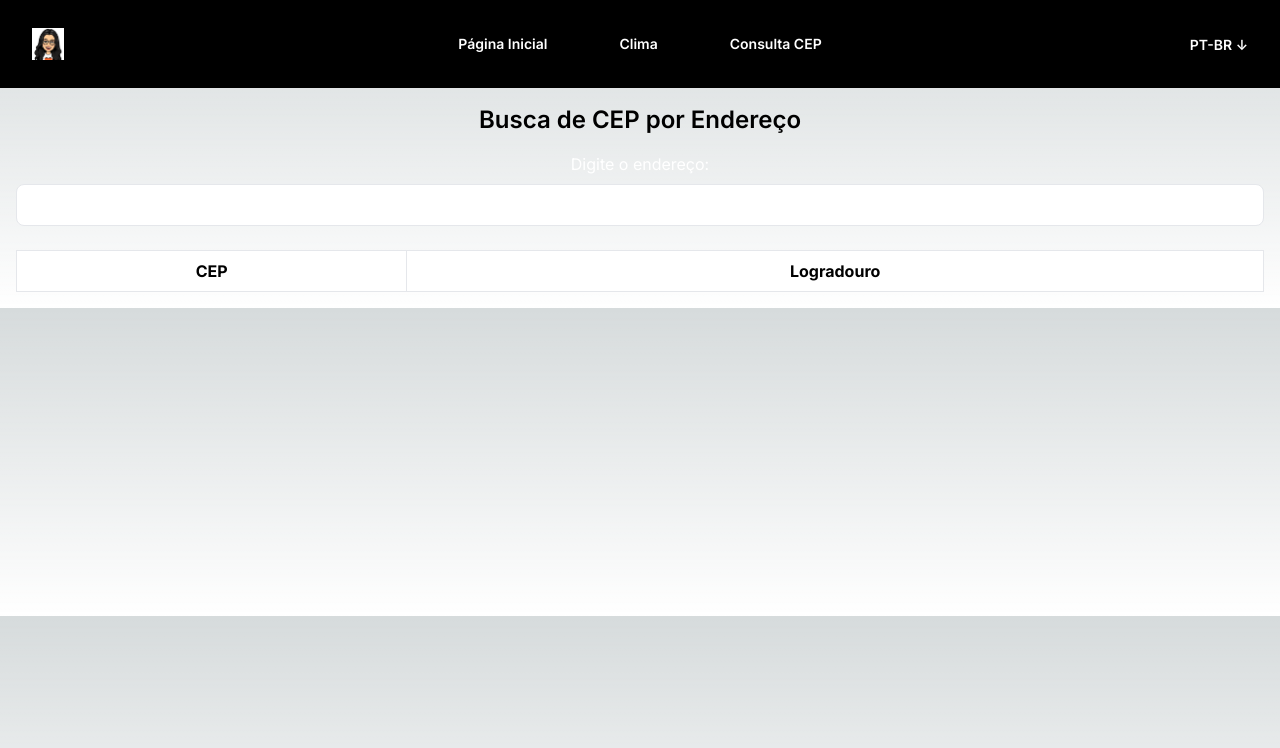
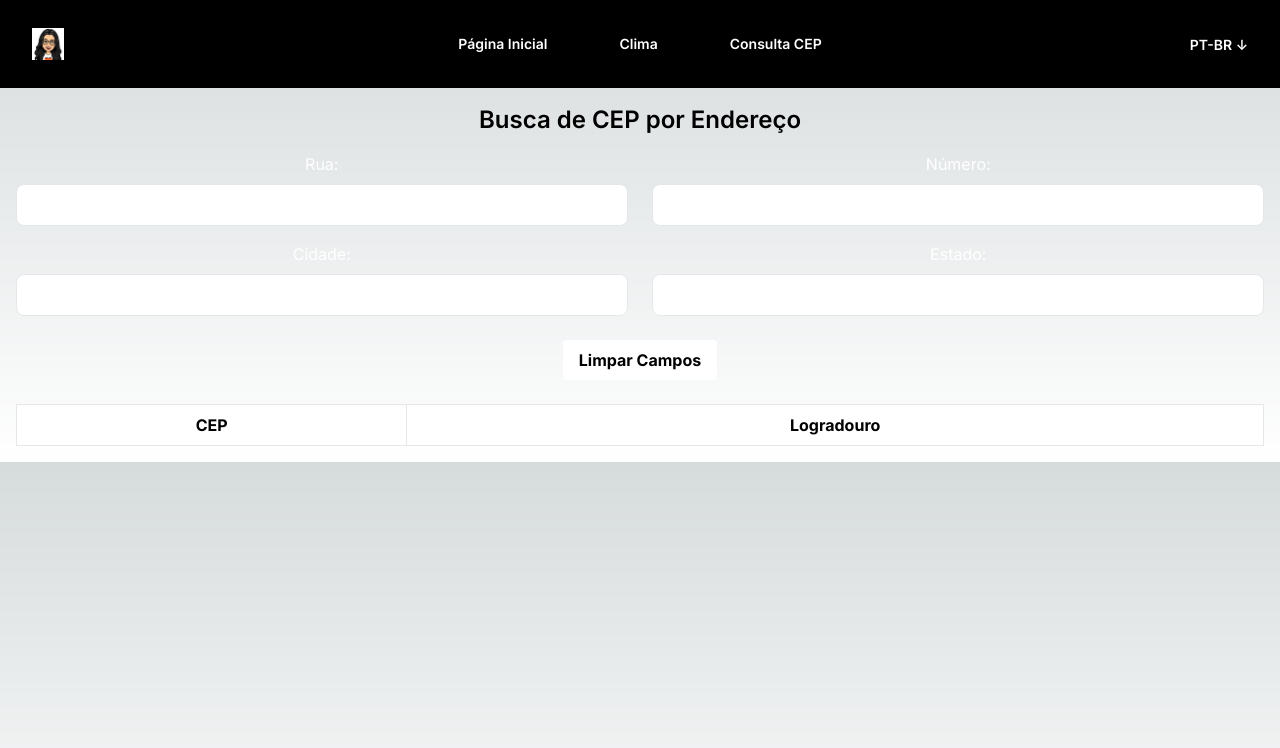
Before and after one commit to thaisdsandim/desafio-plin, a Next.js app: page /cep in a window 1280 px wide. Shown: the top 748 px of the page. Built offline with nearby package versions, Linux system fonts and the light colour scheme.

Commit message:
[FIX] clima api

```diff
--- a/src/app/cep/page.tsx
+++ b/src/app/cep/page.tsx
@@ -5,20 +5,33 @@ import API_CONFIG from '@/utils/apiConfig';
 import Input from '@/components/form/Input';
 import SearchResult from '@/components/SearchResult';
 import Menu from '@/components/menu/Menu';
+import Button from '@/components/Button';
+const API_key = 'AIzaSyDII5CXTv71DjVo32ljwao_uBSODSj6vMk';
+
+interface AddressComponent {
+  long_name: string;
+  short_name: string;
+  types: string[];
+}
+interface SearchResultProps {
+  results: {
+    address_components: AddressComponent[];
+    formatted_address: string;
+  }[];
+}
 
 export default function Cep() {
-  const [searchTerm, setSearchTerm] = useState<string>('');
-  const [searchResults, setSearchResults] = useState<{
-    cep: string;
-    logradouro: string;
-    bairro: string;
-    cidade: string;
-    uf: string;
-  }[]>([]);
+  const [street, setStreet] = useState<string>('');
+  const [number, setNumber] = useState<string>('');
+  const [city, setCity] = useState<string>('');
+  const [state, setState] = useState<string>('');
+  const [searchResults, setSearchResults] = useState<SearchResultProps['results']>([]);
 
-  const handleSearch = async (term: string) => {
+  const handleSearch = async () => {
+    const term = `${street}, ${number}, ${city}, ${state}`;
+
     try {
-      const response = await fetch(`${API_CONFIG.cepApi}/${term}`, {
+      const response = await fetch(`${API_CONFIG.cepApi}=${term}&key=${API_key}`, {
         headers: {
           Accept: 'application/json'
         }
@@ -26,7 +39,7 @@ export default function Cep() {
 
       if (response.ok) {
         const data = await response.json();
-        setSearchResults(data);
+        setSearchResults(data.results);
       } else {
         console.error('Erro ao buscar CEP:', response.status);
         setSearchResults([]);
@@ -38,12 +51,21 @@ export default function Cep() {
   };
 
   useEffect(() => {
-    if (searchTerm.length > 0) {
-      handleSearch(searchTerm);
+    if (street || number || city || state) {
+      handleSearch();
     } else {
       setSearchResults([]);
     }
-  }, [searchTerm]);
+  // eslint-disable-next-line react-hooks/exhaustive-deps
+  }, [street, number, city, state]);
+
+  const handleClearFields = () => {
+    setStreet('');
+    setNumber('');
+    setCity('');
+    setState('');
+    setSearchResults([]);
+  };
 
   return (
     <>
@@ -51,15 +73,55 @@ export default function Cep() {
       <div className="p-4 text-center">
         <div className="text-center">
           <h1 className="text-2xl font-semibold mb-4">Busca de CEP por Endereço</h1>
-          <Input
-            id="text"
-            label="Digite o endereço:"
-            type="text"
-            name="text"
-            value={searchTerm}
-            onChange={(e: ChangeEvent<HTMLInputElement>) => setSearchTerm(e.target.value)}
-            required={false}
-          />
+          <div className="flex items-center justify-between max-w-full">
+            <div className="flex-wrap min-w-[49%]">
+              <Input
+                id="street"
+                label="Rua:"
+                type="text"
+                name="street"
+                value={street}
+                onChange={(e: ChangeEvent<HTMLInputElement>) => setStreet(e.target.value)}
+                required={true}
+              />
+            </div>
+            <div className="flex-wrap min-w-[49%]">
+              <Input
+                id="number"
+                label="Número:"
+                type="text"
+                name="number"
+                value={number}
+                onChange={(e: ChangeEvent<HTMLInputElement>) => setNumber(e.target.value)}
+                required={true}
+              />
+            </div>
+          </div>
+          <div className="flex justify-between items-center max-w-full">
+            <div className="flex-wrap min-w-[49%]">
+              <Input
+                id="city"
+                label="Cidade:"
+                type="text"
+                name="city"
+                value={city}
+                onChange={(e: ChangeEvent<HTMLInputElement>) => setCity(e.target.value)}
+                required={true}
+              />
+            </div>
+            <div className="flex-wrap min-w-[49%]">
+              <Input
+                id="state"
+                label="Estado:"
+                type="text"
+                name="state"
+                value={state}
+                onChange={(e: ChangeEvent<HTMLInputElement>) => setState(e.target.value)}
+                required={true}
+              />
+            </div>
+          </div>
+          <button onClick={handleClearFields} className="bg-white hover:bg-gray-500 text-black font-bold py-2 px-4 mt-2 rounded">Limpar Campos</button>
         </div>
         <SearchResult results={searchResults} />
       </div>
--- a/src/components/SearchResult.tsx
+++ b/src/components/SearchResult.tsx
@@ -1,18 +1,18 @@
-import formatCEP from '@/utils/formatCEP';
+interface AddressComponent {
+  long_name: string;
+  short_name: string;
+  types: string[];
+}
 
 interface SearchResultProps {
   results: {
-    cep: string;
-    logradouro: string;
-    bairro: string;
-    cidade: string;
-    uf: string;
+    address_components: AddressComponent[];
+    formatted_address: string;
   }[];
 }
 
 export default function SearchResult({ results }: SearchResultProps) {
-  const sortedResults = results.sort((a, b) => a.cep.localeCompare(b.cep));
-
+  console.log(results);
   return (
     <div className="mt-6">
       <table className="border-collapse min-w-full max-w-full table-auto">
@@ -23,12 +23,15 @@ export default function SearchResult({ results }: SearchResultProps) {
           </tr>
         </thead>
         <tbody>
-          {sortedResults.map((result, index) => (
-            <tr key={index} className="bg-black">
-              <td className="border p-2">{formatCEP(result.cep)}</td>
-              <td className="border p-2">{`${result.logradouro} - Bairro ${result.bairro} - ${result.cidade}/${result.uf}`}</td>
-            </tr>
-          ))}
+          {results.map((result, index) => {
+            const longName = result.address_components[6]?.long_name || result.address_components[5]?.long_name || '';
+            return (
+              <tr key={index} className="bg-black">
+                <td className="border p-2">{longName}</td>
+                <td className="border p-2">{result.formatted_address}</td>
+              </tr>
+            );
+          })}
         </tbody>
       </table>
     </div>
--- a/src/utils/apiConfig.ts
+++ b/src/utils/apiConfig.ts
@@ -1,5 +1,5 @@
 const API_CONFIG = {
-  cepApi: 'http://cep.la',
+  cepApi: 'https://maps.googleapis.com/maps/api/geocode/json?address',
   climaApi: 'https://api.openweathermap.org/data/2.5/weather?'
 };
 
```
